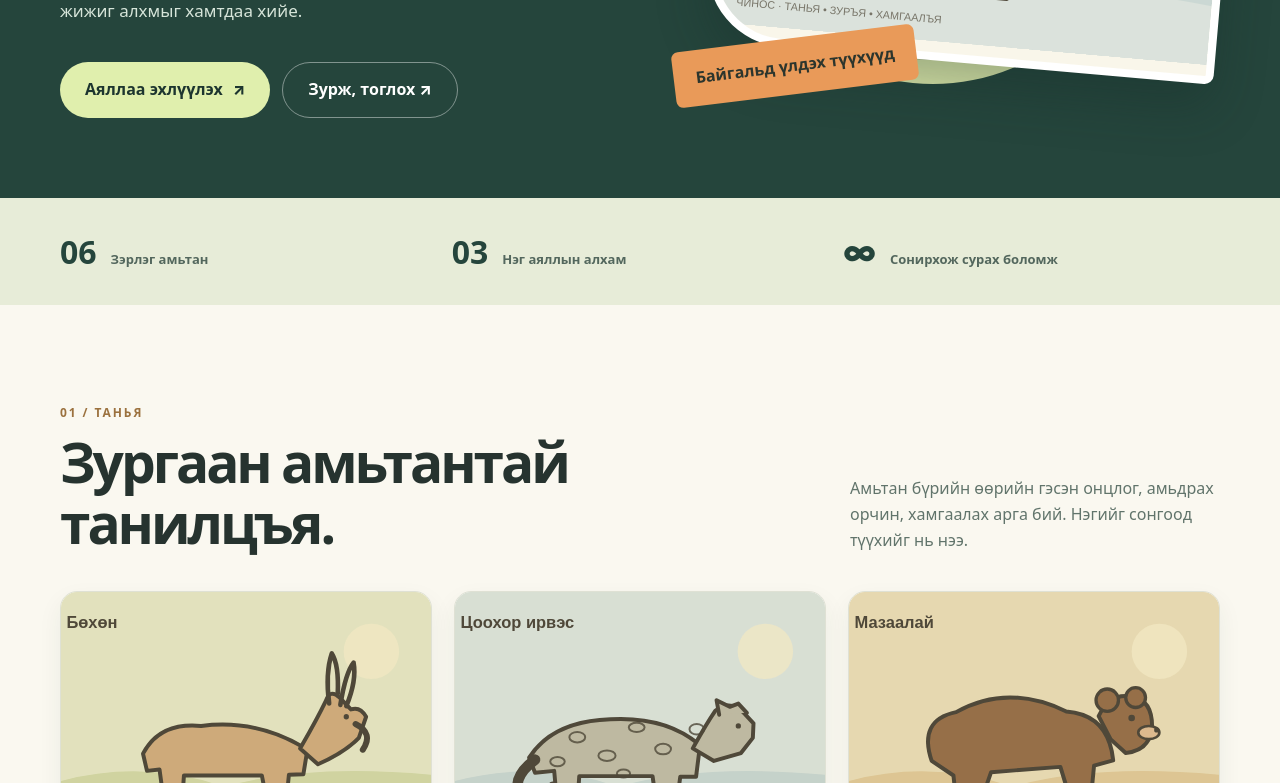
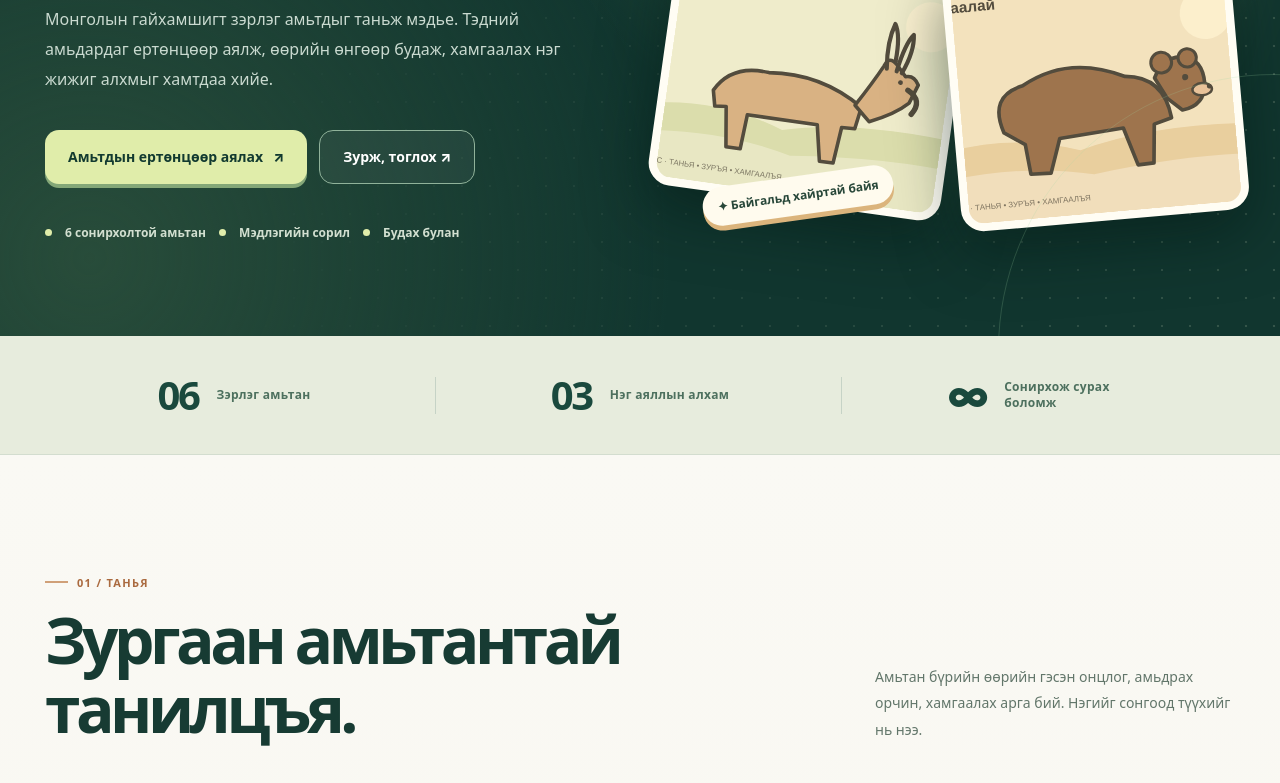
Before and after one commit to chinoswildlife/chinoswildlife.github.io, a plain HTML site: page index.html in a window 1280 px wide. Shown: the part 527-1310 px from the top of the page. Drawn offline with Linux system fonts and the light colour scheme.

Commit message:
Launch refreshed CHINOS Wildlife homepage and theme

```diff
--- a/index.html
+++ b/index.html
@@ -2,7 +2,7 @@
 <html lang="mn">
 <head>
 <meta charset="utf-8"><meta name="viewport" content="width=device-width,initial-scale=1">
-<meta name="theme-color" content="#223c36"><meta name="description" content="ЧИНОС — Ховордсон амьтдын талаарх мэдлэгийг түгээн дэлгэрүүлэх. Монголын зургаан зэрлэг амьтныг таниулах хүүхдэд зориулсан цахим аялал.">
+<meta name="theme-color" content="#123c35"><meta name="description" content="ЧИНОС — Ховордсон амьтдын талаарх мэдлэгийг түгээн дэлгэрүүлэх. Монголын зургаан зэрлэг амьтныг таниулах хүүхдэд зориулсан цахим аялал.">
 <title>ЧИНОС — Ховордсон амьтдын талаарх мэдлэгийг түгээн дэлгэрүүлэх</title>
 <style>
 :root{--forest:#25453c;--deep:#1d352f;--ink:#26332f;--muted:#61746b;--cream:#faf8f0;--sand:#f0ede0;--line:#dddcd1;--lime:#e0efad;--orange:#e99a59;--white:#fff;--shadow:0 22px 60px rgba(30,51,40,.12)}
@@ -21,11 +21,14 @@ footer{background:#182c25;color:#d8e7da;padding:47px 0}.foot{display:flex;justif
 @media(max-width:860px){.hero-layout{grid-template-columns:1fr;min-height:auto;padding:64px 0}.hero-art{min-height:370px;max-width:500px;width:92%;margin:0 auto}.animal-grid{grid-template-columns:repeat(2,1fr)}.nav{gap:14px}.nav a{font-size:12px}.hero h1{font-size:90px}}
 @media(max-width:600px){.container{width:min(100% - 30px,1160px)}header .inner{height:66px}.brand strong{font-size:23px}.brand span{font-size:9px}.nav a:not(:last-child){display:none}.hero-layout{padding:52px 0 42px}.hero h1{font-size:clamp(59px,15vw,80px)}.hero h2{font-size:27px}.hero p{font-size:15px}.hero-art{min-height:315px}.art-sheet{inset:27px 5px 22px 16px}.art-label{font-size:12px}.sun{height:320px;width:320px}.orbit{right:-5px}.stats .inner{grid-template-columns:1fr 1fr 1fr;text-align:center}.stat{display:block}.stat strong{display:block;font-size:27px}.stat span{font-size:10px}section{padding:64px 0}.section-title{display:block}.section-title p{margin-top:15px}.animal-grid,.steps,.play-layout,.promise ul,.detail-cols{grid-template-columns:1fr}.animal-copy p{min-height:0}.step{min-height:0}.dialog-body{padding:16px}.detail-picture{height:220px}.foot{align-items:start}}
 </style>
+<link rel="icon" type="image/svg+xml" href="assets/favicon.svg">
+<link rel="stylesheet" href="assets/chinos-v2.css">
+<meta name="color-scheme" content="light">
 </head>
 <body>
 <header><div class="container inner"><a class="brand" href="#home" aria-label="ЧИНОС — Нүүр"><strong>ЧИНОС</strong><span>ХОВОРДСОН АМЬТДЫГ ТАНЬЯ</span></a><nav class="nav" aria-label="Үндсэн цэс"><a href="#animals">Амьтдыг танья</a><a href="#activities">Тоглоом</a><a class="outline" href="#promise">Хамгаалъя ↗</a></nav></div></header>
 <main>
-<section class="hero" id="home" style="padding:0"><div class="container hero-layout"><div><div class="kicker">Монголын зэрлэг амьтдын ертөнц</div><h1>ЧИНОС</h1><h2>Ховордсон амьтдын<br>талаарх мэдлэгийг түгээе.</h2><p>Монголын гайхамшигт зэрлэг амьтдыг таньж мэдье. Тэдний амьдардаг ертөнцөөр аялж, өөрийн өнгөөр будаж, хамгаалах нэг жижиг алхмыг хамтдаа хийе.</p><div class="actions"><a href="#animals" class="btn btn-primary">Аяллаа эхлүүлэх <span aria-hidden="true">↗</span></a><a href="#activities" class="btn btn-secondary">Зурж, тоглох ↗</a></div></div><div class="hero-art" aria-hidden="true"><div class="sun"></div><div class="art-sheet"><img src="assets/irves.svg" alt=""></div><div class="art-label">Байгальд үлдэх түүхүүд</div><div class="orbit">Судал • Ажигла • Хамгаал</div></div></div></section>
+<section class="hero" id="home" style="padding:0"><div class="container hero-layout"><div class="hero-copy"><div class="kicker">Монголын зэрлэг амьтдын ертөнц</div><h1>ЧИНОС</h1><h2>Ховордсон амьтдын<br>талаарх мэдлэгийг түгээе.</h2><p>Монголын гайхамшигт зэрлэг амьтдыг таньж мэдье. Тэдний амьдардаг ертөнцөөр аялж, өөрийн өнгөөр будаж, хамгаалах нэг жижиг алхмыг хамтдаа хийе.</p><div class="actions"><a href="#animals" class="btn btn-primary">Амьтдын ертөнцөөр аялах <span aria-hidden="true">↗</span></a><a href="#activities" class="btn btn-secondary">Зурж, тоглох ↗</a></div><div class="hero-mini"><i></i> 6 сонирхолтой амьтан <i></i> Мэдлэгийн сорил <i></i> Будах булан</div></div><div class="hero-art" aria-hidden="true"><div class="hero-postcard hero-postcard-main"><img src="assets/irves.svg" alt=""></div><div class="hero-postcard hero-postcard-second"><img src="assets/bokhon.svg" alt=""></div><div class="hero-postcard hero-postcard-third"><img src="assets/mazalai.svg" alt=""></div><span class="hero-star">✳</span><div class="hero-stamp"><strong>06</strong><small>ЗЭРЛЭГ<br>АМЬТАН</small></div><span class="hero-hand">✦ Байгальд хайртай байя</span></div></div></section>
 <div class="stats"><div class="container inner"><div class="stat"><strong>06</strong><span>Зэрлэг амьтан</span></div><div class="stat"><strong>03</strong><span>Нэг аяллын алхам</span></div><div class="stat"><strong>∞</strong><span>Сонирхож сурах боломж</span></div></div></div>
 <section id="animals"><div class="container"><div class="section-title"><div><div class="eyebrow">01 / Танья</div><h2>Зургаан амьтантай<br>танилцъя.</h2></div><p>Амьтан бүрийн өөрийн гэсэн онцлог, амьдрах орчин, хамгаалах арга бий. Нэгийг сонгоод түүхийг нь нээ.</p></div><div id="animalGrid" class="animal-grid"></div></div></section>
 <section class="three"><div class="container"><div class="section-title"><div><div class="eyebrow">Аяллын гурван алхам</div><h2>Сониуч зангаас<br>сайн үйлдэл рүү.</h2></div></div><div class="steps"><div class="step"><div class="number">01</div><h3>Танья</h3><p>Ямар онцлогтой, хаана амьдардаг, ямар аюултай тулгардагийг нь олж мэднэ.</p></div><div class="step"><div class="number">02</div><h3>Зуръя</h3><p>Дуртай амьтнаа сонгон зураг дээр нь будаж, өөрийн өнгөөр төсөөлнө.</p></div><div class="step"><div class="number">03</div><h3>Хамгаалъя</h3><p>Зэрлэг амьтанд аюул учруулахгүйгээр хийж болох энгийн үйлдлүүдийг сурна.</p></div></div></div></section>
```
